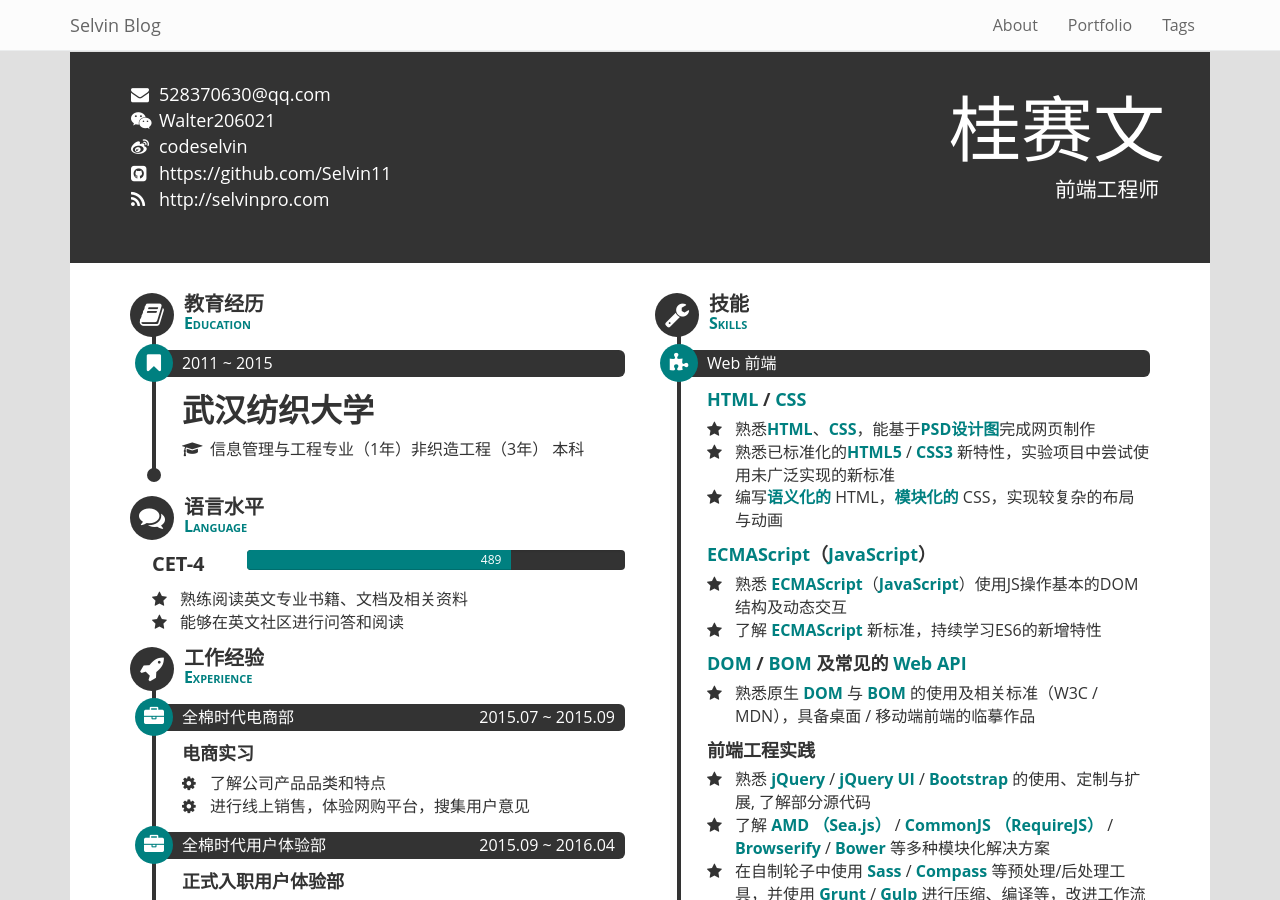
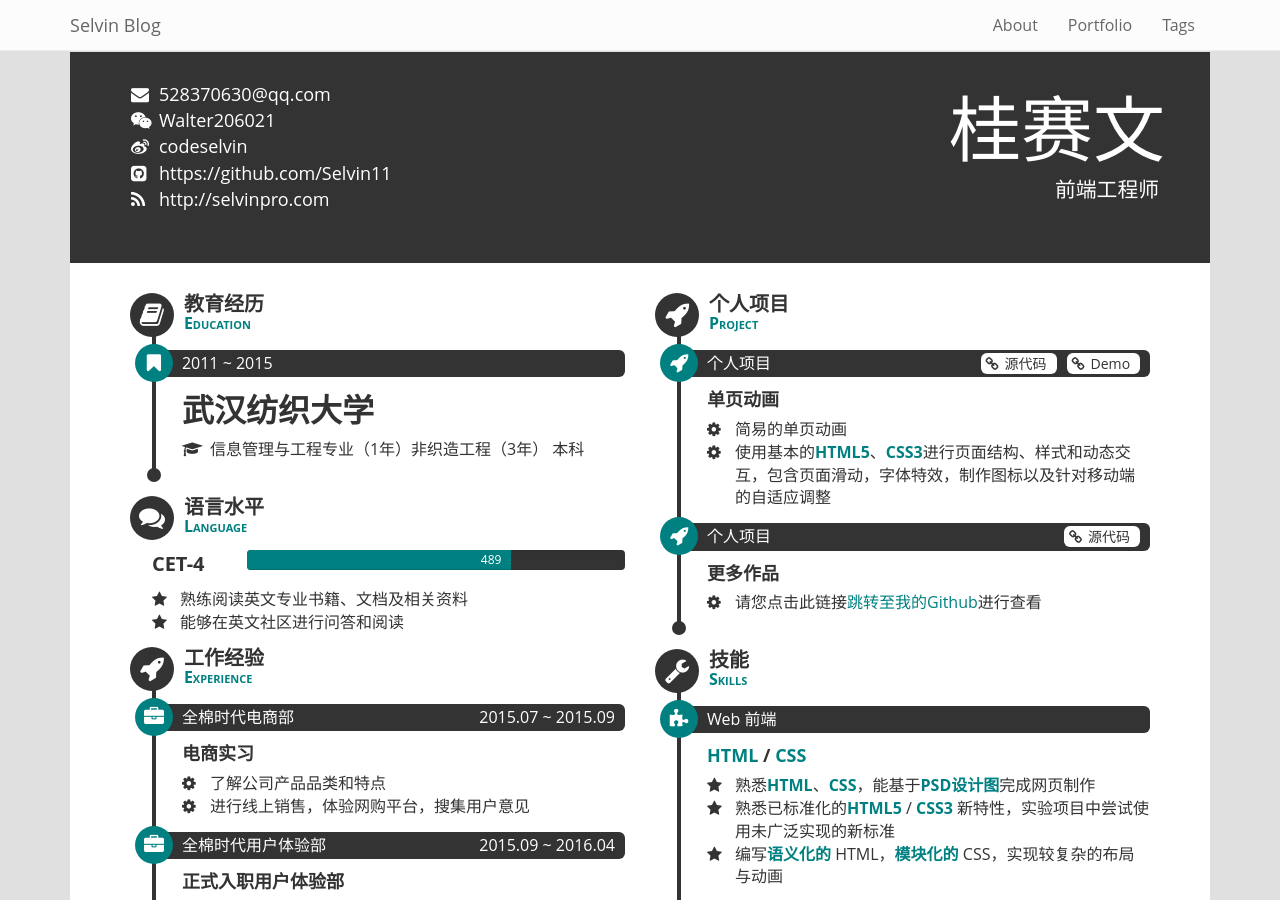
Before and after one commit to Selvin11/selvin.github.io, a Jekyll site: the page built from about.html, in a window 1280 px wide and 900 px high. Built offline with Jekyll 4.4.1, drawn with Linux system fonts in a browser that asks for light colours; nearby versions of some CDN libraries.

Commit message:
modify about code

```diff
--- a/about.html
+++ b/about.html
@@ -85,7 +85,6 @@ layout: page
                 <dd class="experience-task">定期体验官网、微信等平台的购物流程，记录问题，提供解决方案并与技术人员商讨</dd>
               </dl>
             </li>
-
           </ul>
         </div>
       </section>
@@ -122,6 +121,18 @@ layout: page
                 <dd class="experience-task">运用基本的<strong>JS</strong>操作<strong>DOM</strong>结构，完成动态交互效果</dd>
               </dl>
             </li>
+
+          </ul>
+        </div>
+      </section>
+    </article>
+    <article class="col-md-6">
+      <section class="experience">
+        <div class="sec-title-wrapper">
+          <h3 class="sec-title"><span class="sec-title-ch">个人项目</span><span class="sec-title-en">Project</span></h3>
+        </div>
+        <div class="timeline-wrapper">
+          <ul class="sec-content timeline">
             <li class="timeline-item experience-project">
               <h3 class="timeline-title"><span class="experience-project-type">个人项目</span><span class="experience-title-aside"><a href="https://github.com/Selvin11/front-end-learning/blob/master/20160508CSS3%E5%AE%9E%E7%8E%B0%E5%B9%B3%E6%BB%91%E8%BF%87%E6%B8%A1" class="experience-project-link" target="_blank">源代码</a><a href="http://htmlpreview.github.io/?https://github.com/Selvin11/front-end-learning/blob/master/20160508CSS3%E5%AE%9E%E7%8E%B0%E5%B9%B3%E6%BB%91%E8%BF%87%E6%B8%A1/index.html" class="experience-project-link" target="_blank">Demo</a></span></h3>
               <dl class="experience-description timeline-content">
@@ -140,8 +151,6 @@ layout: page
           </ul>
         </div>
       </section>
-    </article>
-    <article class="col-md-6">
       <section class="skills">
         <div class="sec-title-wrapper">
           <h3 class="sec-title"><span class="sec-title-ch">&#x6280;&#x80FD;</span><span class="sec-title-en">Skills</span></h3>
```
